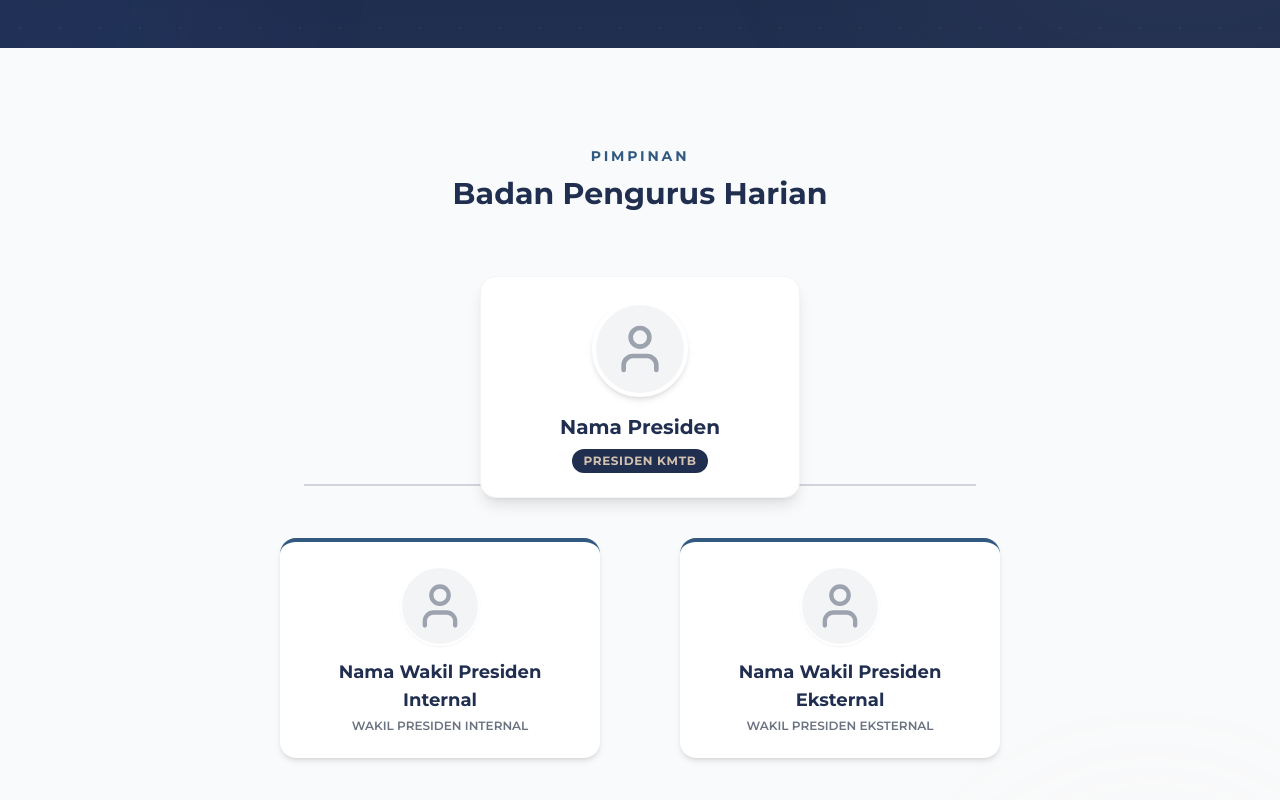
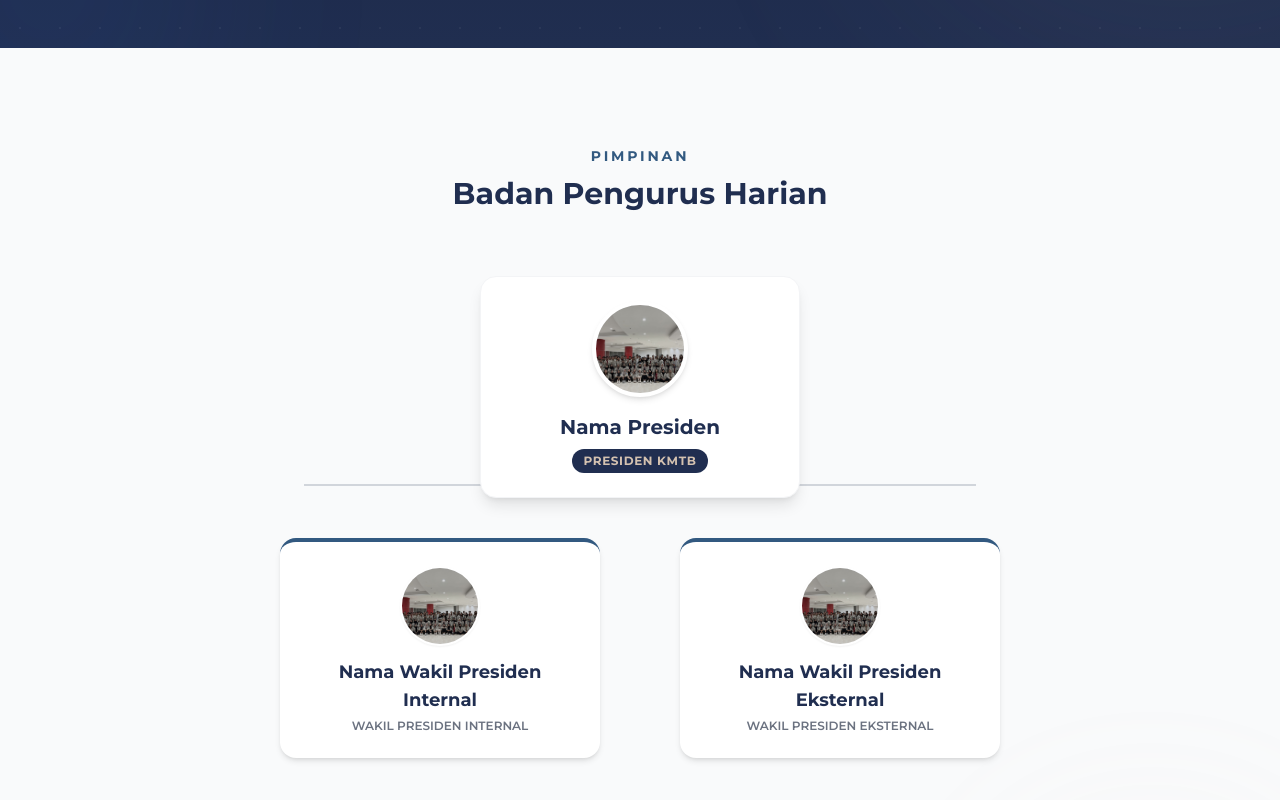
Before and after one commit to zaidanah/website-kmtb, a Next.js app: page /cabinet in a window 1280 px wide. Shown: the part 352-1152 px from the top of the page. Built offline with nearby package versions, Linux system fonts and the light colour scheme.

Commit message:
update pimpinan

```diff
--- a/src/app/cabinet/page.tsx
+++ b/src/app/cabinet/page.tsx
@@ -2,9 +2,10 @@
 
 import Navbar from "@/components/layout/Navbar";
 import { departments } from "@/data/departments";
-import { bph } from "@/data/pimpinan";
+import { bph } from "@/data/pimpinan"; // Pastikan file ini ada
 import { motion } from "framer-motion";
 import { ArrowRight, User, Users, ChevronRight, Home } from "lucide-react";
+import Image from "next/image"; // IMPORT PENTING
 import Link from "next/link";
 
 export default function CabinetPage() {
@@ -100,17 +101,27 @@ export default function CabinetPage() {
           {/* Garis Konektor Vertikal (Tiang Utama) */}
           <div className="absolute top-16 bottom-20 left-1/2 -translate-x-1/2 w-[2px] bg-gray-300 -z-10 hidden md:block"></div>
 
-{/* Level 1: Presiden */}
+          {/* Level 1: Presiden */}
           <motion.div
             initial={{ y: 20, opacity: 0 }}
             whileInView={{ y: 0, opacity: 1 }}
             viewport={{ once: true }}
             className="relative bg-white p-6 rounded-2xl shadow-lg border border-gray-100 w-full max-w-xs text-center z-10 hover:-translate-y-2 transition-transform duration-300 group"
           >
-            <div className="w-24 h-24 bg-gray-100 rounded-full mx-auto mb-4 overflow-hidden border-4 border-white shadow-md group-hover:border-[#D4C2B0] transition-colors">
-              <User className="w-full h-full text-gray-400 p-4" />
+            {/* LOGIKA FOTO PRESIDEN */}
+            <div className="relative w-24 h-24 bg-gray-100 rounded-full mx-auto mb-4 overflow-hidden border-4 border-white shadow-md group-hover:border-[#D4C2B0] transition-colors">
+              {bph.presiden.foto ? (
+                <Image
+                  src={bph.presiden.foto}
+                  alt={bph.presiden.nama}
+                  fill
+                  className="object-cover"
+                />
+              ) : (
+                <User className="w-full h-full text-gray-400 p-4" />
+              )}
             </div>
-            {/* UBAH DISINI: Panggil data dari variabel bph */}
+
             <h3 className="font-bold text-xl text-[#202E50]">
               {bph.presiden.nama}
             </h3>
@@ -131,10 +142,20 @@ export default function CabinetPage() {
               viewport={{ once: true }}
               className="bg-white p-6 rounded-2xl shadow-md border-t-4 border-[#325980] w-full max-w-xs text-center z-10"
             >
-              <div className="w-20 h-20 bg-gray-100 rounded-full mx-auto mb-3 overflow-hidden border-2 border-white shadow-sm">
-                <User className="w-full h-full text-gray-400 p-3" />
+              {/* LOGIKA FOTO WAPRES INTERNAL */}
+              <div className="relative w-20 h-20 bg-gray-100 rounded-full mx-auto mb-3 overflow-hidden border-2 border-white shadow-sm">
+                {bph.wapresInt.foto ? (
+                  <Image
+                    src={bph.wapresInt.foto}
+                    alt={bph.wapresInt.nama}
+                    fill
+                    className="object-cover"
+                  />
+                ) : (
+                  <User className="w-full h-full text-gray-400 p-3" />
+                )}
               </div>
-              {/* UBAH DISINI */}
+
               <h3 className="font-bold text-lg text-[#202E50]">
                 {bph.wapresInt.nama}
               </h3>
@@ -150,10 +171,20 @@ export default function CabinetPage() {
               viewport={{ once: true }}
               className="bg-white p-6 rounded-2xl shadow-md border-t-4 border-[#325980] w-full max-w-xs text-center z-10"
             >
-              <div className="w-20 h-20 bg-gray-100 rounded-full mx-auto mb-3 overflow-hidden border-2 border-white shadow-sm">
-                <User className="w-full h-full text-gray-400 p-3" />
+              {/* LOGIKA FOTO WAPRES EKSTERNAL */}
+              <div className="relative w-20 h-20 bg-gray-100 rounded-full mx-auto mb-3 overflow-hidden border-2 border-white shadow-sm">
+                {bph.wapresEks.foto ? (
+                  <Image
+                    src={bph.wapresEks.foto}
+                    alt={bph.wapresEks.nama}
+                    fill
+                    className="object-cover"
+                  />
+                ) : (
+                  <User className="w-full h-full text-gray-400 p-3" />
+                )}
               </div>
-              {/* UBAH DISINI */}
+
               <h3 className="font-bold text-lg text-[#202E50]">
                 {bph.wapresEks.nama}
               </h3>
--- a/src/data/pimpinan.ts
+++ b/src/data/pimpinan.ts
@@ -2,16 +2,16 @@ export const bph = {
   presiden: {
     nama: "Nama Presiden", // Ganti nama asli
     jabatan: "Presiden KMTB",
-    foto: "/public/bg-landing.jpg", // Nanti diisi path string "/foto-pres.jpg"
+    foto: "/bg-landing.jpg", // Nanti diisi path string "/foto-pres.jpg"
   },
   wapresInt: {
     nama: "Nama Wakil Presiden Internal", // Ganti nama asli
     jabatan: "Wakil Presiden Internal",
-    foto: "/public/bg-landing.jpg", // Nanti diisi path string "/foto-wapres-int.jpg"
+    foto: "/bg-landing.jpg", // Nanti diisi path string "/foto-wapres-int.jpg"
   },
   wapresEks: {
     nama: "Nama Wakil Presiden Eksternal", // Ganti nama asli
     jabatan: "Wakil Presiden Eksternal",
-    foto: "/public/bg-landing.jpg", // Nanti diisi path string "/foto-wapres-eks.jpg"
+    foto: "/bg-landing.jpg", // Nanti diisi path string "/foto-wapres-eks.jpg"
   }
 };
```
